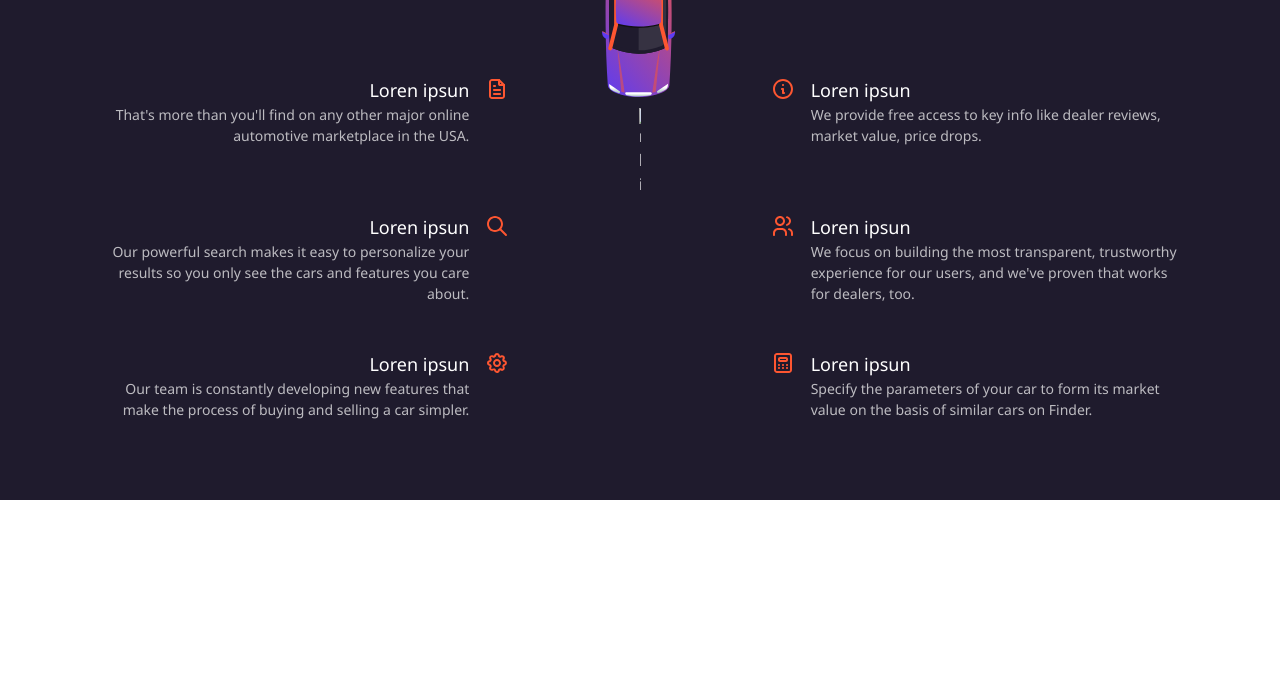
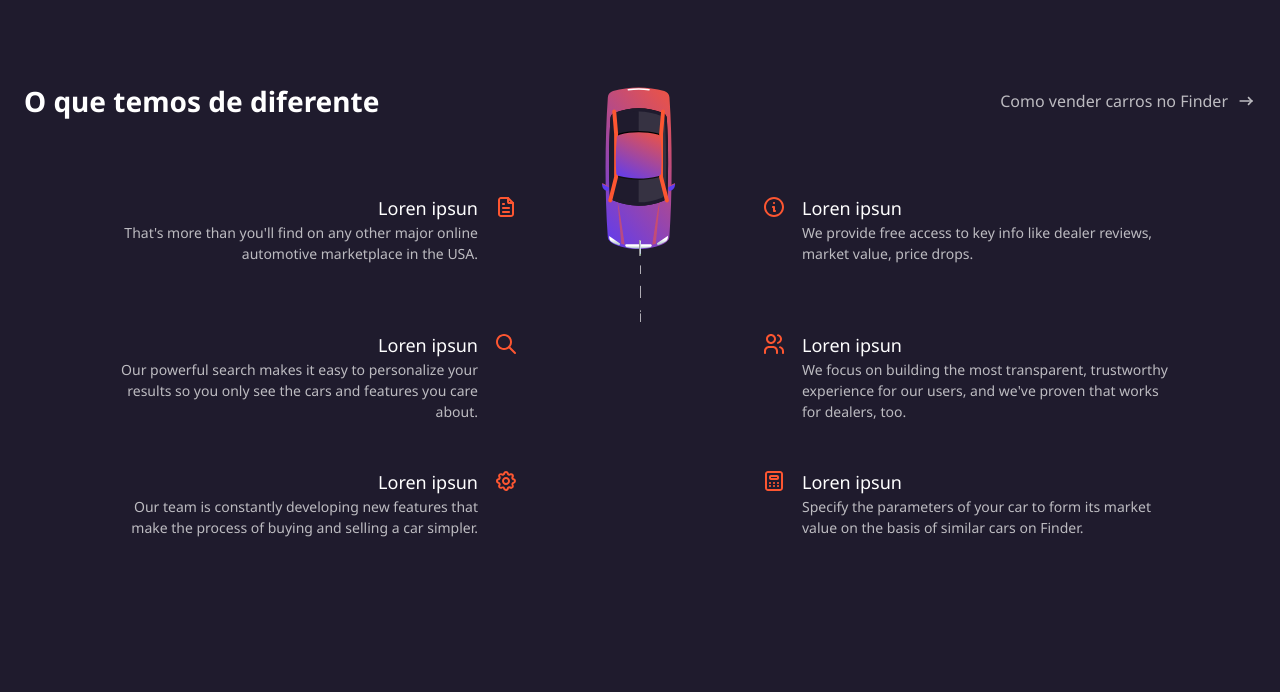
Before and after one commit to icarros-g3/finder, a website: page index.html in a window 1280 px wide. Shown: the part 2006-2698 px from the top of the page. Before the commit the page ends 2506 px from the top, so only its background shows below. Drawn offline with Linux system fonts and the light colour scheme.

Commit message:
finalizacao parte-4

```diff
--- a/css/components/details.css
+++ b/css/components/details.css
@@ -1,4 +1,8 @@
 /********** DETAILS **********/
+.details-header {
+  padding: 0;
+}
+
 .details-header h3 {
   font-size: var(--font-size-h3);
 }
@@ -20,18 +24,6 @@
   width: 20px;
   margin-left: 8px;
 }
-
-.auto-car {
-  width: 80px;
-  height: 178px;
-}
-
-.road-line {
-  height: 392px;
-  width: 2px;
-  background-image: url(../../assets/images/auto.svg);
-}
-
 
 .icon-details {
   display: block;
@@ -74,6 +66,30 @@
   background: url(../../assets/icons/calculator.svg) 0 0 no-repeat;
 }
 
+.details-container {
+  display: flex;
+  justify-content: center;
+  width: var(--max-content-width);
+}
+
+.details-partition {
+  margin: 0 82px;
+}
+
+.details {
+  display: flex;
+  flex-direction: column;
+  gap: 64px;
+  margin-top: 73px;
+}
+
+.details--card {
+  display: flex;
+  align-items: flex-start;
+  width: 416px;
+  height: 73px;
+}
+
 .title-left {
   align-items: flex-end;
 }
@@ -96,16 +112,17 @@
   line-height: var(--line-height-sm);
 }
 
-.details--card {
-  display: flex;
-  align-items: flex-start;
-  width: 416px;
-  height: 73px;
+.auto-car {
+  position: relative;
+  top: -40px;
+  width: 80px;
+  height: 178px;
 }
 
-.details {
-  margin-top: 72px;
-  display: flex;
-  flex-direction: column;
-  gap: 64px;
+.road-line {
+  position: relative;
+  top: -60px;
+  height: 392px;
+  width: 2px;
+  background-image: url(../../assets/images/auto.svg);
 }
--- a/css/default/helpers.css
+++ b/css/default/helpers.css
@@ -27,6 +27,10 @@
 
 .space-around {
   justify-content: space-around;
+}
+
+.margin-top-96 {
+  margin-top: 96px;
 }
 /********** HELPER CLASSES **********/
 
--- a/index.html
+++ b/index.html
@@ -414,7 +414,7 @@
       <!-- / OFERTAS -->
 
       <!-- BRANDS ICONS -->
-      <section class="center-content">
+      <section class="center-content margin-top-96">
         <div class="flex-gap">
           <i class="icon-brand icon-opel"></i>
           <i class="icon-brand icon-audi"></i>
@@ -433,7 +433,7 @@
       <!-- / BRANDS ICONS -->
 
       <!--  DETAILS -->
-      <section class="center-content direction-column">
+      <section class="center-content direction-column margin-top-96">
         <div class="details-header center-content center-page-content space-between">
           <h3>O que temos de diferente</h3>
           <div class="center-content">
@@ -445,8 +445,8 @@
               </a>
           </div>
         </div>
-        <div class="center-content center-page-content  space-around">
-          <article class="details">
+        <div class="details-container">
+          <article class="details details-partition">
             <div class="details--card">
               <div class="center-content direction-column title-left">
                 <p class="card--title">Loren ipsun</p>
@@ -494,7 +494,7 @@
             />
           </div>
 
-          <article class="details">
+          <article class="details details-partition">
             <div class="details--card">
               <i class="icon-details icon-right icon-info"></i>
               <div class="center-content direction-column title-right">
```
